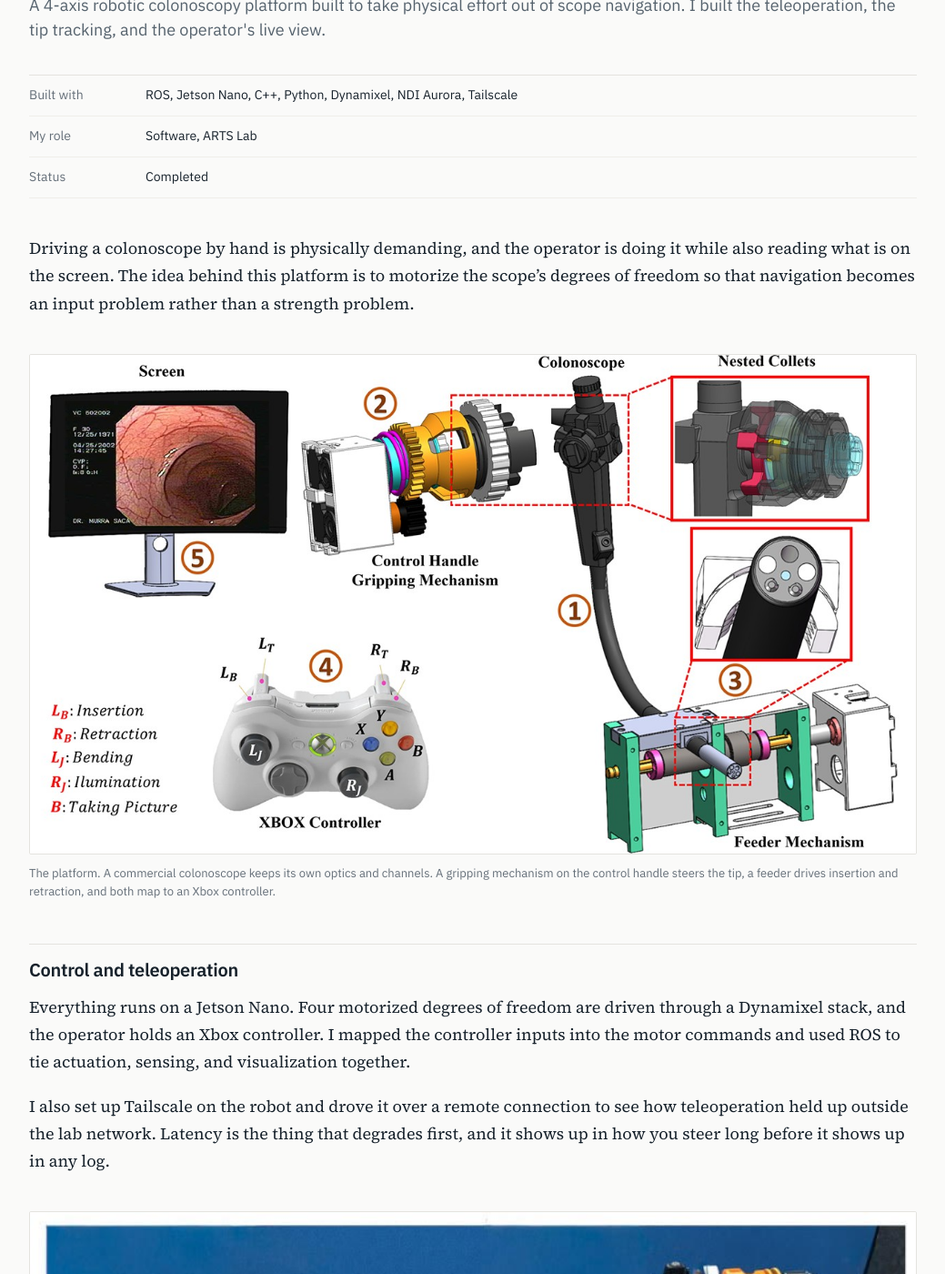
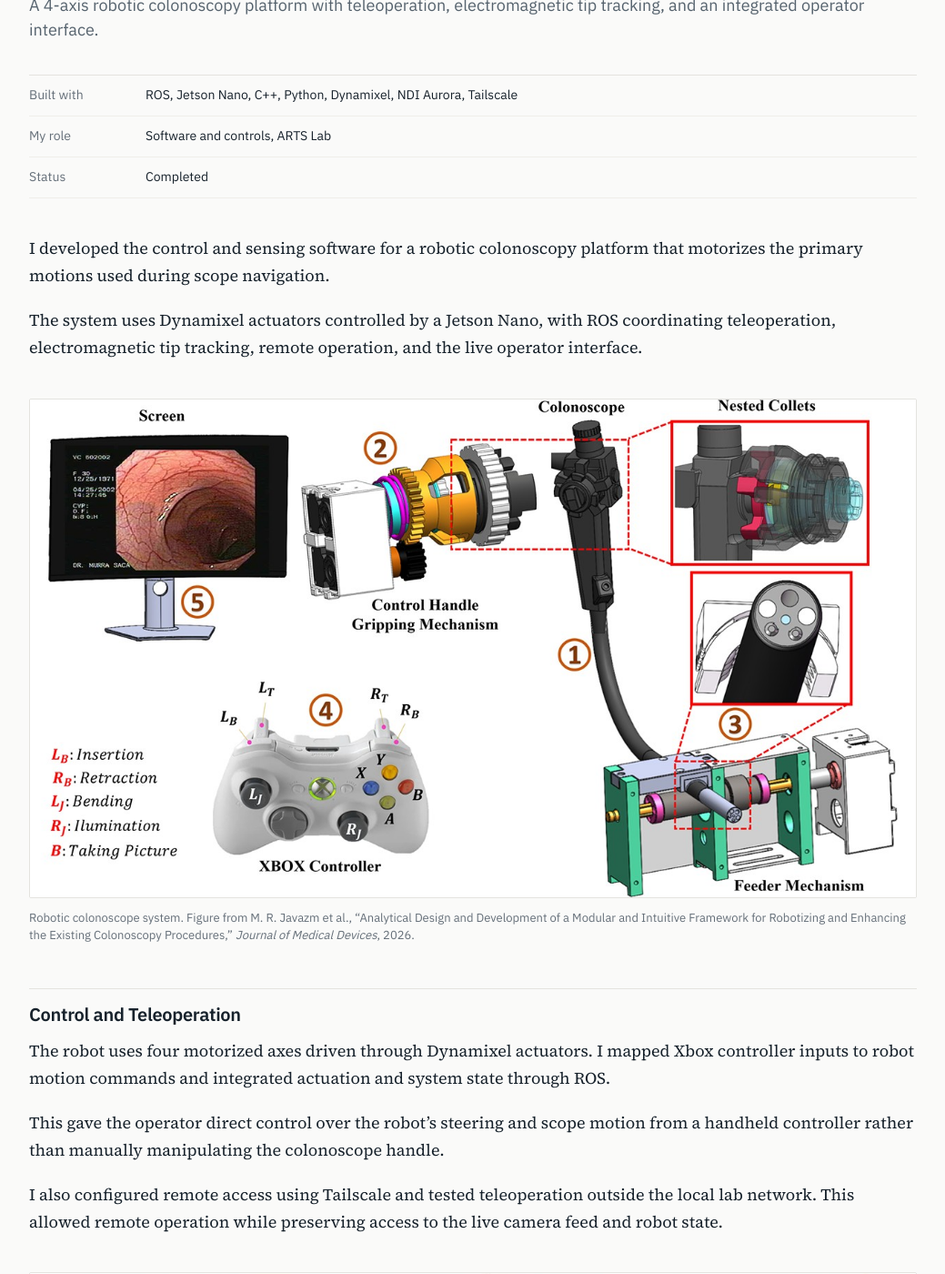
Before and after one commit to ramihmda/ramihamada-portfolio, a Jekyll site: the page built from _projects/colonoscopy.md, in a window 1280 px wide and 1400 px high, scrolled down 229 px. Shown: the whole window at 91% size, without its empty margins (120-1159 px from the left). Built offline with Jekyll 4.4.1, drawn with Linux system fonts in a browser that asks for light colours; some of the changed text lies outside the part shown.

Commit message:
Update colonoscopy.md

```diff
--- a/_projects/colonoscopy.md
+++ b/_projects/colonoscopy.md
@@ -3,66 +3,52 @@ title: Colonoscopy Robot
 permalink: /projects/colonoscopy/
 order: 3
 summary: >-
-  A 4-axis robotic colonoscopy platform built to take physical effort out of
-  scope navigation. I built the teleoperation, the tip tracking, and the
-  operator's live view.
+  A 4-axis robotic colonoscopy platform with teleoperation, electromagnetic
+  tip tracking, and an integrated operator interface.
 stack: ROS, Jetson Nano, C++, Python, Dynamixel, NDI Aurora, Tailscale
-role: Software, ARTS Lab
+role: Software and controls, ARTS Lab
 status: Completed
 ---
 
-Driving a colonoscope by hand is physically demanding, and the operator is doing
-it while also reading what is on the screen. The idea behind this platform is to
-motorize the scope's degrees of freedom so that navigation becomes an input
-problem rather than a strength problem.
+I developed the control and sensing software for a robotic colonoscopy platform that motorizes the primary motions used during scope navigation.
 
-<!-- Figure from the published paper. Add a credit line to the caption
-     before this goes in front of anyone who might recognise it. -->
+The system uses Dynamixel actuators controlled by a Jetson Nano, with ROS coordinating teleoperation, electromagnetic tip tracking, remote operation, and the live operator interface.
+
 <figure>
   <img src="{{ '/assets/images/colonoscope_system.jpg' | relative_url }}"
-       alt="Schematic of the robotic colonoscope: control handle gripping mechanism, feeder mechanism, Xbox controller, and operator screen."
+       alt="Schematic of the robotic colonoscope, including the control-handle mechanism, feeder mechanism, Xbox controller, and operator display."
        loading="lazy" width="1280" height="720">
-  <figcaption>The platform. A commercial colonoscope keeps its own optics and
-  channels. A gripping mechanism on the control handle steers the tip, a feeder
-  drives insertion and retraction, and both map to an Xbox controller.</figcaption>
+  <figcaption>
+    Robotic colonoscope system. Figure from M. R. Javazm et al.,
+    “Analytical Design and Development of a Modular and Intuitive Framework for
+    Robotizing and Enhancing the Existing Colonoscopy Procedures,”
+    <em>Journal of Medical Devices</em>, 2026.
+  </figcaption>
 </figure>
 
-## Control and teleoperation
+## Control and Teleoperation
 
-Everything runs on a Jetson Nano. Four motorized degrees of freedom are driven
-through a Dynamixel stack, and the operator holds an Xbox controller. I mapped
-the controller inputs into the motor commands and used ROS to tie actuation,
-sensing, and visualization together.
+The robot uses four motorized axes driven through Dynamixel actuators. I mapped Xbox controller inputs to robot motion commands and integrated actuation and system state through ROS.
 
-I also set up Tailscale on the robot and drove it over a remote connection to see
-how teleoperation held up outside the lab network. Latency is the thing that
-degrades first, and it shows up in how you steer long before it shows up in any
-log.
+This gave the operator direct control over the robot's steering and scope motion from a handheld controller rather than manually manipulating the colonoscope handle.
+
+I also configured remote access using Tailscale and tested teleoperation outside the local lab network. This allowed remote operation while preserving access to the live camera feed and robot state.
 
 <figure>
   <img src="{{ '/assets/images/colon_setup.jpg' | relative_url }}"
-       alt="The colonoscopy robot test setup, with the actuation system, phantom colon, NDI Aurora field generator, and tip camera."
+       alt="Colonoscopy robot test setup with the robotic actuation system, phantom colon, NDI Aurora field generator, and tip camera."
        loading="lazy" width="816" height="460">
-  <figcaption>The full bench setup: actuation, the test environment, the Aurora
-  field generator, and the scope's tip camera.</figcaption>
+  <figcaption>Experimental setup with robotic actuation, the colon phantom, electromagnetic tracking, and the live scope camera.</figcaption>
 </figure>
 
-## Tip tracking
+## Tip Tracking
 
-An NDI Aurora electromagnetic tracker reports the position and orientation of the
-scope tip in real time, which matters because the tip is inside something opaque
-and the camera view alone does not tell you where you are.
+I integrated an NDI Aurora electromagnetic tracking system to measure the position and orientation of the colonoscope tip during navigation.
 
-Tracking data is logged alongside the experiment data and the video on the same
-timeline, so a run can be replayed afterward and the scope's actual path through
-the phantom reconstructed rather than guessed at.
+The tracker provides an external estimate of the scope's motion inside the phantom, where the camera image alone does not provide the tip's global position. Tracking data can be recorded alongside the experimental data to reconstruct and analyze the path taken during a trial.
 
-## The operator's view
+## Operator Interface
 
-A miniature camera at the scope tip gives the live view during navigation. I
-pulled that stream into the same interface as the controls, so the operator is
-not switching attention between two screens while steering.
+I integrated the live camera feed and robot controls into a common operator view so that navigation and system monitoring could be handled from the same interface.
 
-The tumor-detection model is another researcher's work, not mine. My part was the
-plumbing: getting the camera feed and the detections into one view the operator
-is already looking at.
+The project also included a tumor-detection model developed by another researcher. My contribution was integrating its detection output with the live endoscopic video so the results could be displayed directly in the operator interface during experiments.
```
